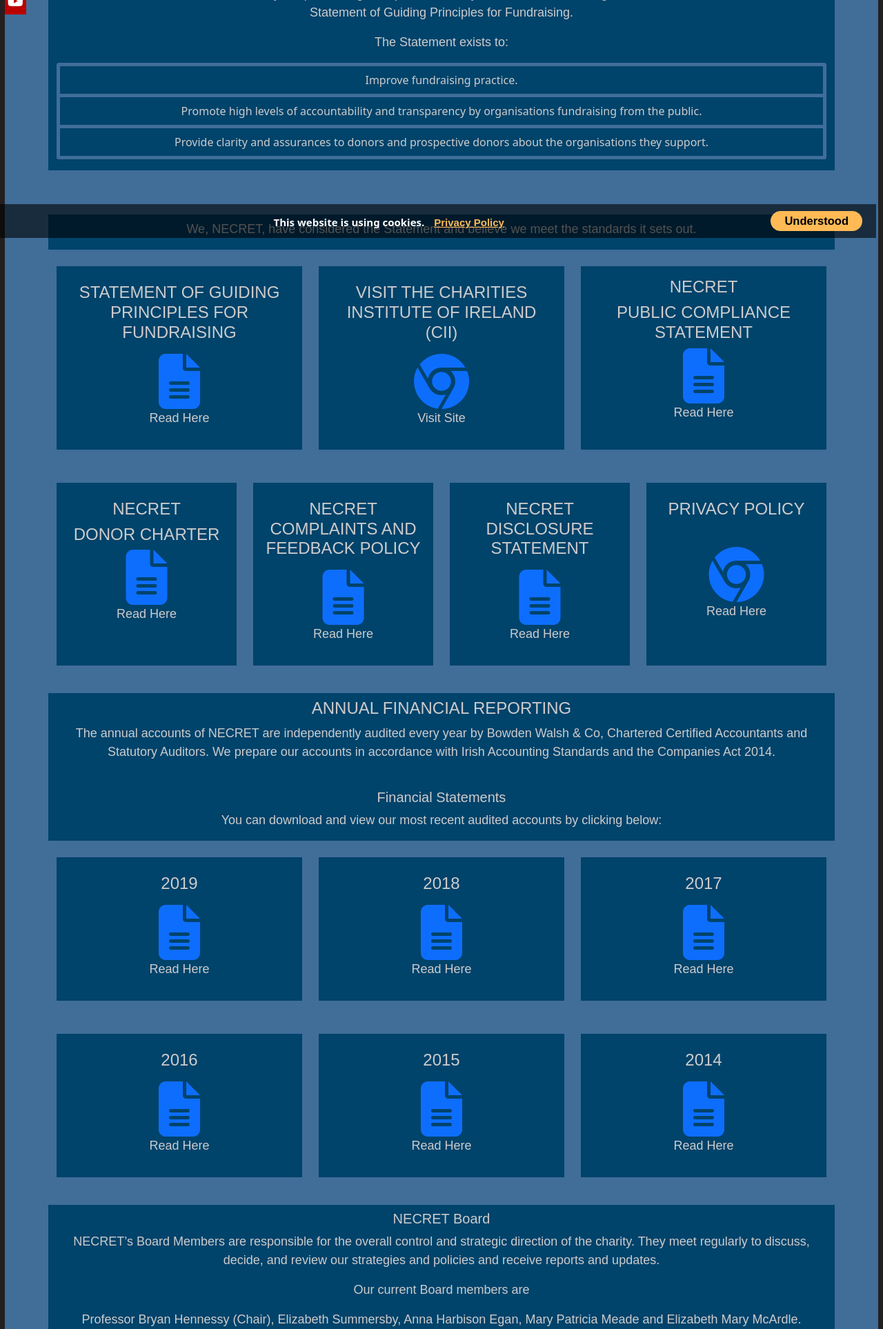
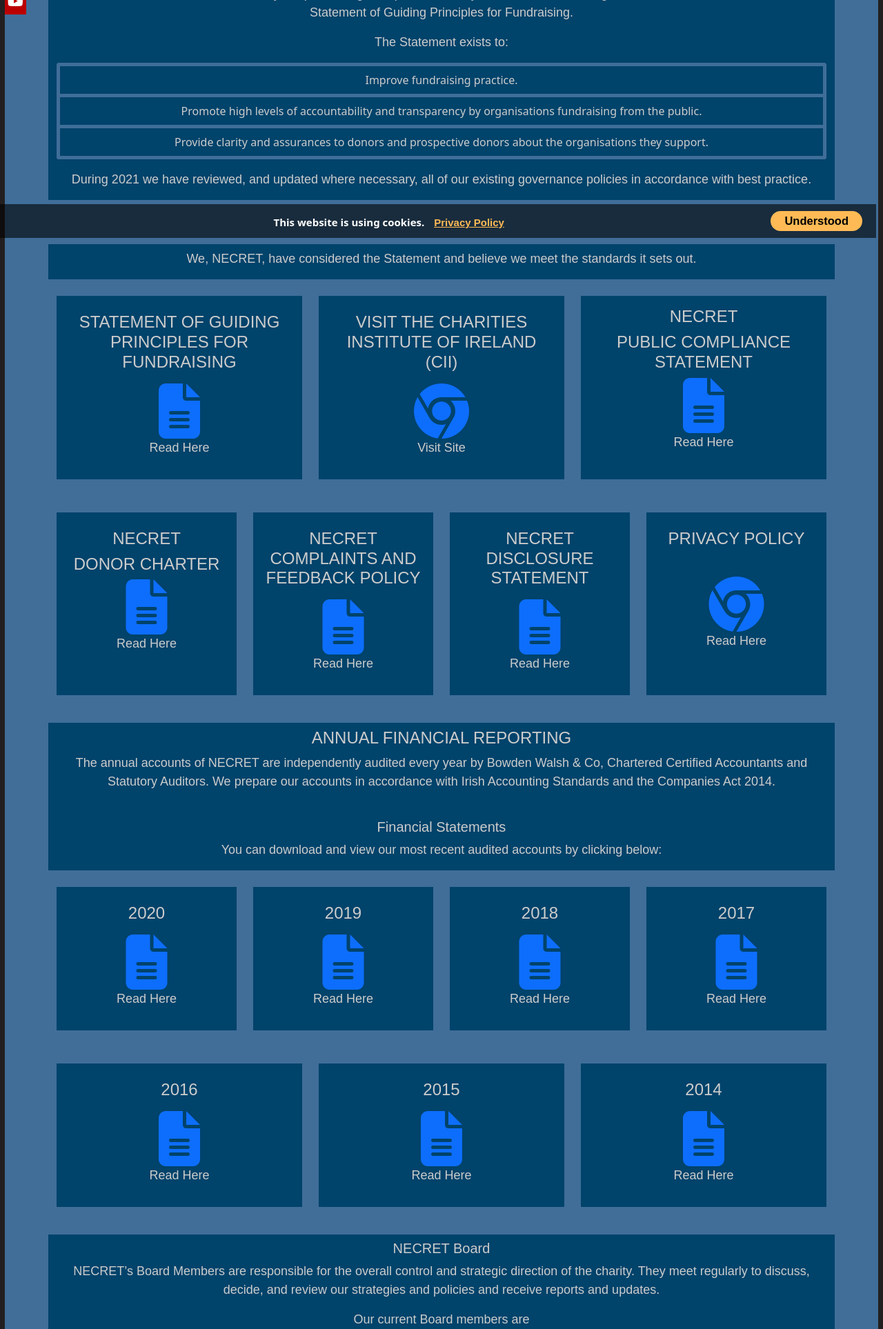
Before and after one commit to athanri/NECRET, a PHP site: page /governance.php in a window 1280 px wide. Shown: the part 455-2382 px from the top of the page at 69% size. Run offline with PHP 8.4, Linux system fonts and the light colour scheme; some libraries are stand-ins or nearby versions.

Commit message:
SOH - PJ

```diff
--- a/governance.php
+++ b/governance.php
@@ -25,6 +25,7 @@
                             <li class="list-group-item">Promote high levels of accountability and transparency by organisations fundraising from the public.</li>
                             <li class="list-group-item">Provide clarity and assurances to donors and prospective donors about the organisations they support.</li>
                         </ul>
+                        <p>During 2021 we have reviewed, and updated where necessary, all of our existing governance policies in accordance with best practice.</p>
                     </div>
 
                     <div class="govText col-md-12 col-12 col-lg-12 col-xl-12 col-sm-12 mt-3 pt-2">
@@ -113,7 +114,18 @@
                         <p>You can download and view our most recent audited accounts by clicking below:</p>
                     </div>
 
-                    <div class="col-sm-12 col-md-12 col-lg-4 col-xl-4 my-2">
+
+                    <div class="col-sm-12 col-md-12 col-lg-3 col-xl-3 my-2">
+                        <div class="card border-0">
+                            <div class="card-body contactCard text-center">
+                                <h4 class="text-uppercase mt-2 mb-3">2020</h4>
+                                <a href="./docs/NECRET_Financial_2020.pdf"><i class="fa fa-file-alt fa-5x"></i></a>
+                                <p>Read Here</p>
+                            </div>
+                        </div>
+                    </div>
+
+                    <div class="col-sm-12 col-md-12 col-lg-3 col-xl-3 my-2">
                         <div class="card border-0">
                             <div class="card-body contactCard text-center">
                                 <h4 class="text-uppercase mt-2 mb-3">2019</h4>
@@ -123,7 +135,7 @@
                         </div>
                     </div>
 
-                    <div class="col-sm-12 col-md-12 col-lg-4 col-xl-4 my-2">
+                    <div class="col-sm-12 col-md-12 col-lg-3 col-xl-3 my-2">
                         <div class="card border-0">
                             <div class="card-body contactCard text-center">
                                 <h4 class="text-uppercase mt-2 mb-3">2018</h4>
@@ -133,7 +145,7 @@
                         </div>
                     </div>
 
-                    <div class="col-sm-12 col-md-12 col-lg-4 col-xl-4 my-2">
+                    <div class="col-sm-12 col-md-12 col-lg-3 col-xl-3 my-2">
                         <div class="card border-0">
                             <div class="card-body contactCard text-center">
                                 <h4 class="text-uppercase mt-2 mb-3">2017</h4>
```
Also changed, not shown: includes/upcomingEvents.php (+13 -14 lines), img/ServiceOfHope.png (added), 1 other file.
